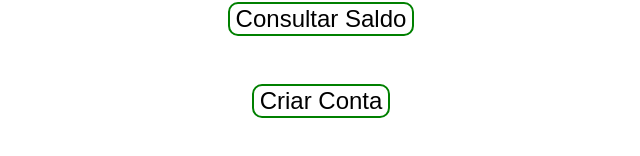
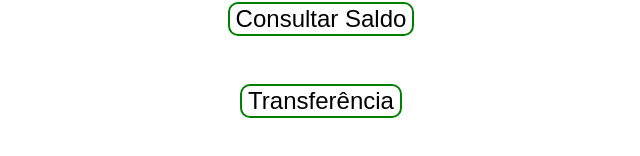
Before and after one commit to nandagb/Sistema-Bancario-GCM, a Vue app in the folder banking-system-front/: page / in a window 1280 px wide. Shown: the part 222-378 px from the top of the page, without its empty margins (319-959 px from the left). Built offline with nearby package versions, Linux system fonts and the light colour scheme.

Commit message:
adicionando botao e path de transferencia

```diff
--- a/banking-system-front/src/components/pages/IndexPage.vue
+++ b/banking-system-front/src/components/pages/IndexPage.vue
@@ -18,8 +18,8 @@
     </RouterLink>
   </div>
 
-  <RouterLink to="/signup">
-    <AppButton>Criar Conta</AppButton>
+  <RouterLink to="/transfer">
+    <AppButton>Transferência</AppButton>
   </RouterLink>
 </template>
 
--- a/banking-system-front/src/main.js
+++ b/banking-system-front/src/main.js
@@ -5,6 +5,7 @@ import SignUp from './components/pages/SignUp.vue'
 import IndexPage from './components/pages/IndexPage.vue'
 import DebitPage from './components/pages/DebitPage.vue'
 import BalancePage from './components/pages/BalancePage.vue'
+import TransferPage from './components/pages/TransferPage.vue'
 
 
 const routes = [
@@ -27,7 +28,11 @@ const routes = [
         path:"/balance",
         name:"balance",
         component:BalancePage
-
+    },
+    {
+        path:"/transfer",
+        name:"transfer",
+        component:TransferPage
     }
 ]
 
```
